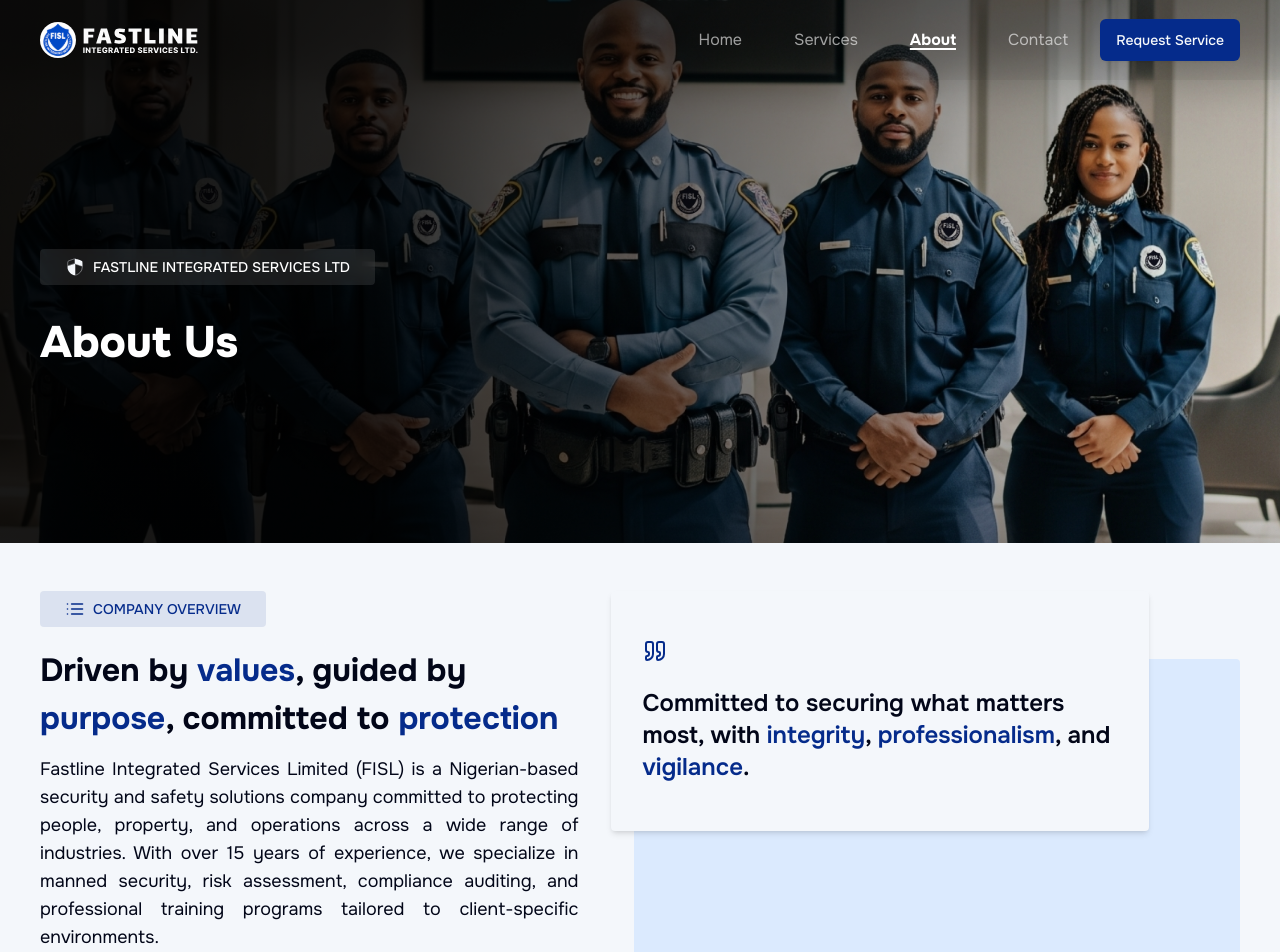
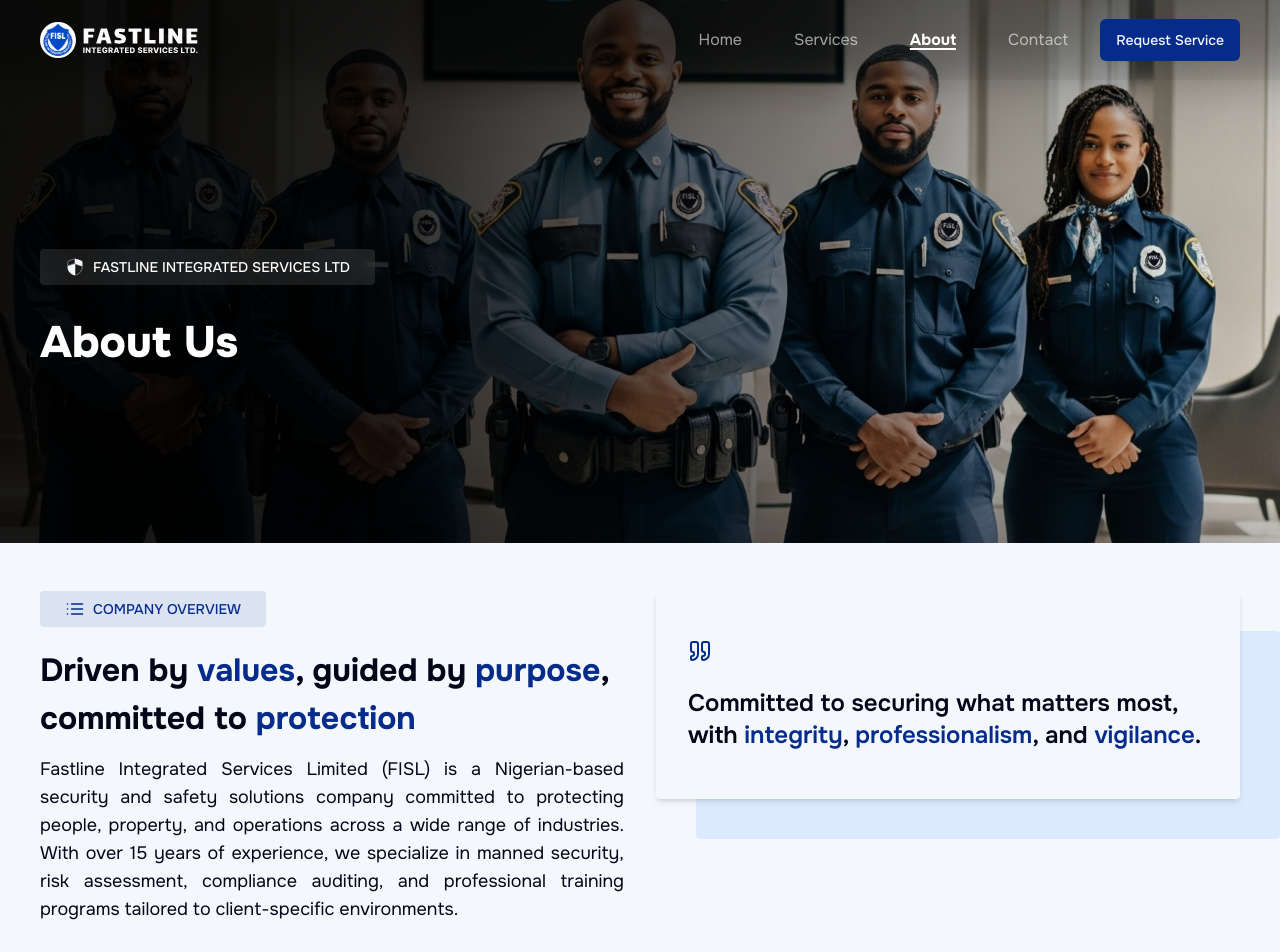
Before and after one commit to jvstln/fastline, a Next.js app: page /about in a window 1280 px wide. Shown: the top 952 px of the page. Built offline with nearby package versions, Linux system fonts and the light colour scheme.

Commit message:
style: improve about us components styles and layout

```diff
--- a/src/components/about/company-overview.tsx
+++ b/src/components/about/company-overview.tsx
@@ -34,22 +34,7 @@ export const AboutCompanyOverview = () => {
 					}}
 				/>
 
-				{/* Quote */}
-				<div className="relative pr-12.5 pb-32 md:pr-22.75">
-					<div className="relative z-20 flex max-w-151.5 flex-col gap-6 rounded-sm bg-background px-8 py-12 font-semibold text-xl shadow-md md:text-2xl">
-						<QuoteIcon className="text-primary" />
-						<blockquote>
-							Committed to securing what matters most, with{" "}
-							<span className="text-primary">integrity</span>,{" "}
-							<span className="text-primary">professionalism</span>, and{" "}
-							<span className="text-primary">vigilance</span>.
-						</blockquote>
-					</div>
-					<div
-						aria-hidden
-						className="pointer-events-none absolute right-0 bottom-0 z-10 h-75 w-151.5 rounded bg-blue-100"
-					/>
-				</div>
+				<QuoteCard />
 			</div>
 
 			<div className="container mx-auto my-8 flex items-center gap-20 *:flex-1 max-lg:mt-16 max-lg:flex-col-reverse">
@@ -127,3 +112,23 @@ export const AboutCompanyOverview = () => {
 		</section>
 	);
 };
+
+export default function QuoteCard() {
+	return (
+		<div className="relative">
+			<div className="relative z-20 flex max-w-151.5 flex-col gap-6 rounded-sm bg-background px-8 py-12 font-semibold text-xl shadow-md md:text-2xl">
+				<QuoteIcon className="text-primary" />
+				<blockquote>
+					Committed to securing what matters most, with{" "}
+					<span className="text-primary">integrity</span>,{" "}
+					<span className="text-primary">professionalism</span>, and{" "}
+					<span className="text-primary">vigilance</span>.
+				</blockquote>
+			</div>
+			<div
+				aria-hidden
+				className="pointer-events-none absolute inset-0 z-10 size-full translate-x-10 translate-y-10 rounded bg-blue-100"
+			/>
+		</div>
+	);
+}
--- a/src/components/header.tsx
+++ b/src/components/header.tsx
@@ -91,7 +91,7 @@ export const Header = ({
 	};
 
 	const showRequestServiceButton =
-		_showRequestServiceButton || !scrollStatus.isInView;
+		_showRequestServiceButton || !scrollStatus.isInView || pathname.startsWith('/request-service');
 
 	return (
 		<>
```
